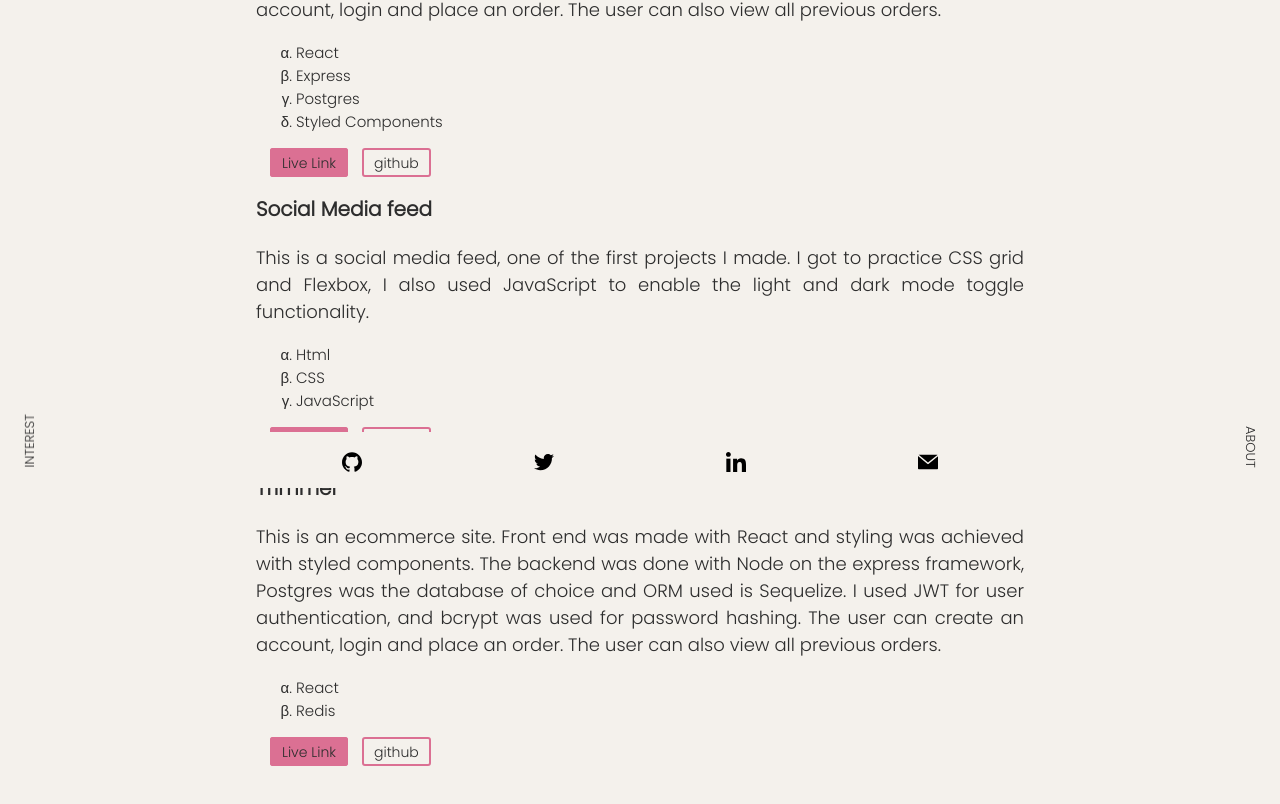
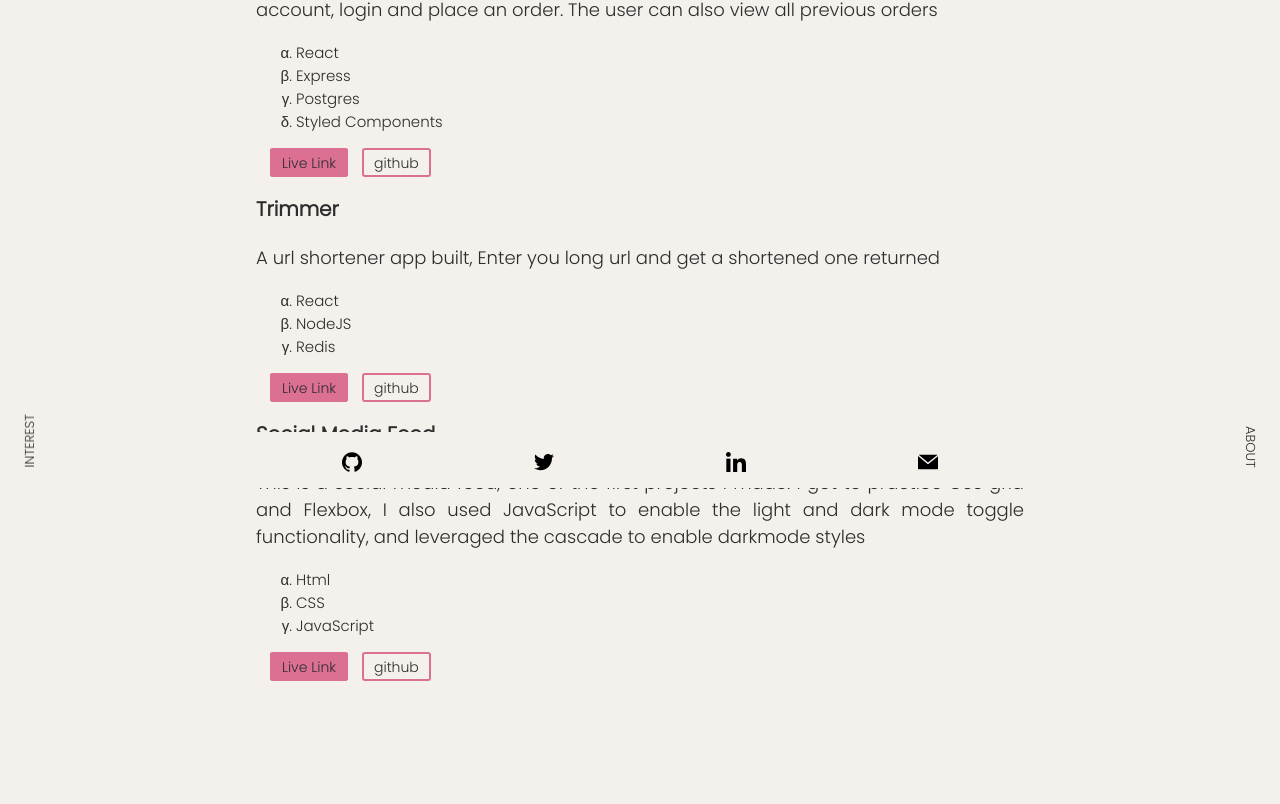
Before and after one commit to Placeholder30/portfolio-v2, a React (Create React App) app: page /projects in a window 1280 px wide. Shown: the part 312-1116 px from the top of the page. After the commit the page ends 1070 px from the top, so only its background shows below. Built offline with nearby package versions, Linux system fonts and the light colour scheme.

Commit message:
refactor app

```diff
--- a/src/components/Nav/Header.js
+++ b/src/components/Nav/Header.js
@@ -4,7 +4,7 @@ function Header() {
   return (
     <nav>
       <a
-        href="https://drive.google.com/file/d/1MR3bycj5KkhuTm6lmwvNv9yk0q4r9Q6w/view?usp=sharing"
+        href="https://drive.google.com/file/d/1Jd4nffq_cZWwS8hJbEL_oLeUQ-V1A9Vg/view?usp=sharing"
         className="top-left link"
       >
         Resume
--- a/src/components/Project/Card.js
+++ b/src/components/Project/Card.js
@@ -1,6 +1,6 @@
 import React from "react";
 
-function Card({ title, summary, stacks, github, liveLink }) {
+function Card({ title, summary, stack, github, liveLink }) {
   return (
     <div className="project">
       <h3>{title}</h3>
@@ -8,7 +8,7 @@ function Card({ title, summary, stacks, github, liveLink }) {
         <p>{summary}</p>
       </div>
       <ul className="tech-stack">
-        {stacks.map((stack) => (
+        {stack.map((stack) => (
           <li> {stack}</li>
         ))}
       </ul>
--- a/src/components/Project/Project.js
+++ b/src/components/Project/Project.js
@@ -3,6 +3,7 @@ import Footer from "../Nav/Footer";
 import Header from "../Nav/Header";
 import Socials from "../Socials/Socials";
 import HomeIcon from "../HomeIcon";
+import Card from "./Card";
 function Project() {
   return (
     <>
@@ -11,115 +12,30 @@ function Project() {
         <HomeIcon />
         <div className="project-container">
           <h2>Projects</h2>
-          <div className="project">
-            <h3>Lekki Store</h3>
-            <div className="summary">
-              <p>
-                This is an ecommerce site. Front end was made with React and
-                styling was achieved with styled components. The backend was
-                done with Node on the express framework, Postgres was the
-                database of choice and ORM used is Sequelize. I used JWT for
-                user authentication, and bcrypt was used for password hashing.
-                The user can create an account, login and place an order. The
-                user can also view all previous orders.
-              </p>
-            </div>
-            <ul className="tech-stack">
-              <li>React</li>
-              <li>Express</li>
-              <li>Postgres</li>
-              <li>Styled Components</li>
-            </ul>
-            <div className="buttons">
-              <a
-                target="_blank"
-                rel="noreferrer"
-                href="https://lekki-store.netlify.app/"
-                className="live-link"
-              >
-                Live Link
-              </a>
-              <a
-                target="_blank"
-                rel="noreferrer"
-                href="https://github.com/Placeholder30/lekki-project"
-                className="github"
-              >
-                github
-              </a>
-            </div>
-          </div>
 
-          <div className="project">
-            <h3>Social Media feed</h3>
-            <div className="summary">
-              <p>
-                This is a social media feed, one of the first projects I made. I
-                got to practice CSS grid and Flexbox, I also used JavaScript to
-                enable the light and dark mode toggle functionality.
-              </p>
-            </div>
-            <ul className="tech-stack">
-              <li>Html</li>
-              <li>CSS</li>
-              <li>JavaScript</li>
-            </ul>
-            <div className="buttons">
-              <a
-                target="_blank"
-                rel="noreferrer"
-                href="https://placeholder30.github.io/social-media-feed/"
-                className="live-link"
-              >
-                Live Link
-              </a>
-              <a
-                target="_blank"
-                rel="noreferrer"
-                href="https://github.com/Placeholder30/social-media-feed"
-                className="github"
-              >
-                github
-              </a>
-            </div>
-          </div>
+          <Card
+            title="Lekki Store"
+            summary={lekkiStoreSummary}
+            stack={lekkiStoreStack}
+            github={"https://github.com/Placeholder30/lekki-project"}
+            liveLink={"https://lekki-store.netlify.app/"}
+          />
 
-          <div className="project">
-            <h3>Trimmer</h3>
-            <div className="summary">
-              <p>
-                This is an ecommerce site. Front end was made with React and
-                styling was achieved with styled components. The backend was
-                done with Node on the express framework, Postgres was the
-                database of choice and ORM used is Sequelize. I used JWT for
-                user authentication, and bcrypt was used for password hashing.
-                The user can create an account, login and place an order. The
-                user can also view all previous orders.
-              </p>
-            </div>
-            <ul className="tech-stack">
-              <li>React</li>
-              <li>Redis</li>
-            </ul>
-            <div className="buttons">
-              <a
-                target="_blank"
-                rel="noreferrer"
-                href="https://trimmer.netlify.app"
-                className="live-link"
-              >
-                Live Link
-              </a>
-              <a
-                target="_blank"
-                rel="noreferrer"
-                href="https://github.com/Placeholder30/url-shortner-frontend-min/tree/staging"
-                className="github"
-              >
-                github
-              </a>
-            </div>
-          </div>
+          <Card
+            title="Trimmer"
+            summary={trimmerSummary}
+            stack={trimmerStack}
+            github="https://github.com/Placeholder30/url-shortner-frontend-min"
+            liveLink="https://trimmer.netlify.app"
+          />
+
+          <Card
+            title="Social Media Feed"
+            summary={socialMediaFeedSummary}
+            stack={socialMediaFeedStack}
+            github="https://github.com/Placeholder30/social-media-feed"
+            liveLink="https://placeholder30.github.io/social-media-feed/"
+          />
         </div>
         <Socials />
       </div>
@@ -129,3 +45,21 @@ function Project() {
 }
 
 export default Project;
+
+const lekkiStoreSummary = `This is an ecommerce site. Front end was made with React and
+styling was achieved with styled components. The backend was
+done with Node on the express framework, Postgres was the
+database of choice and ORM used is Sequelize. I used JWT for
+user authentication, and bcrypt was used for password hashing.
+The user can create an account, login and place an order. The
+user can also view all previous orders`;
+const lekkiStoreStack = ["React", "Express", "Postgres", "Styled Components"];
+
+const trimmerSummary = ` A url shortener app built, Enter you long url and get a shortened one returned`;
+const trimmerStack = ["React", "NodeJS", "Redis"];
+
+const socialMediaFeedSummary = `This is a social media feed, one of the first projects I made. I
+got to practice CSS grid and Flexbox, I also used JavaScript to
+enable the light and dark mode toggle functionality, and leveraged the cascade to enable darkmode styles`;
+
+const socialMediaFeedStack = ["Html", "CSS", "JavaScript"];
```
